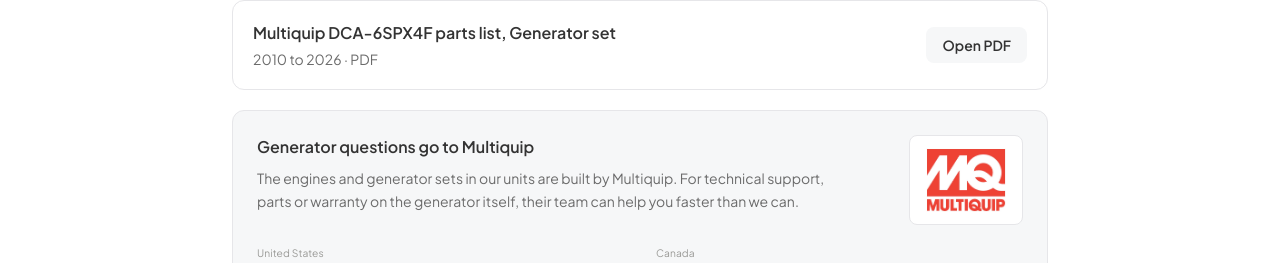
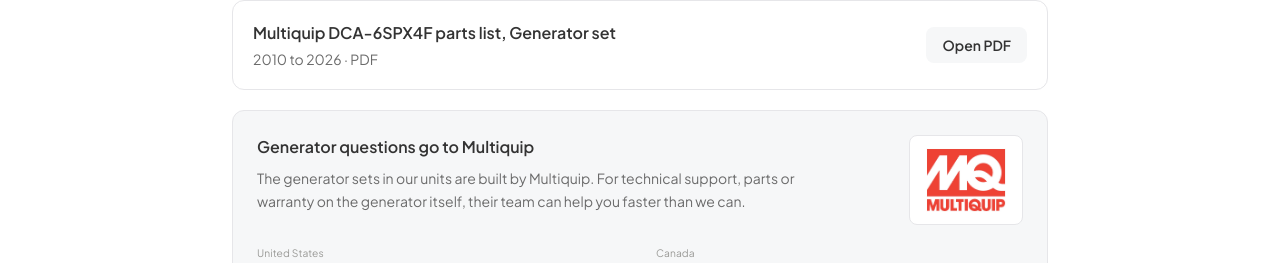
Before and after one commit to ryan-mckee-64/tamarack-website, a Next.js app: page /manuals/heat-king in a window 1280 px wide. Shown: the part 2972-3235 px from the top of the page. Built offline with nearby package versions, Linux system fonts and the light colour scheme.

Commit message:
Changed Multiquip Description

```diff
--- a/components/contact/ContactForm.tsx
+++ b/components/contact/ContactForm.tsx
@@ -3,8 +3,8 @@
 import { useState } from "react";
 import { productLines } from "@/lib/product-lines";
 
-const SALES_EMAIL = "sales@tamarackindustries.com";
-const SUPPORT_EMAIL = "service@tamarackindustries.com";
+const SALES_EMAIL = "Sales@tamarack-ind.com";
+const SUPPORT_EMAIL = "Support@tamarack-ind.com";
 
 type Dept = "sales" | "support";
 
--- a/components/manuals/ManualLibrary.tsx
+++ b/components/manuals/ManualLibrary.tsx
@@ -51,7 +51,7 @@
             Generator questions go to Multiquip
           </p>
           <p className="mt-2 max-w-xl text-sm leading-relaxed text-[color:var(--ink-dim)]">
-            The engines and generator sets in our units are built by Multiquip.
+            The generator sets in our units are built by Multiquip.
             For technical support, parts or warranty on the generator itself,
             their team can help you faster than we can.
           </p>
```
